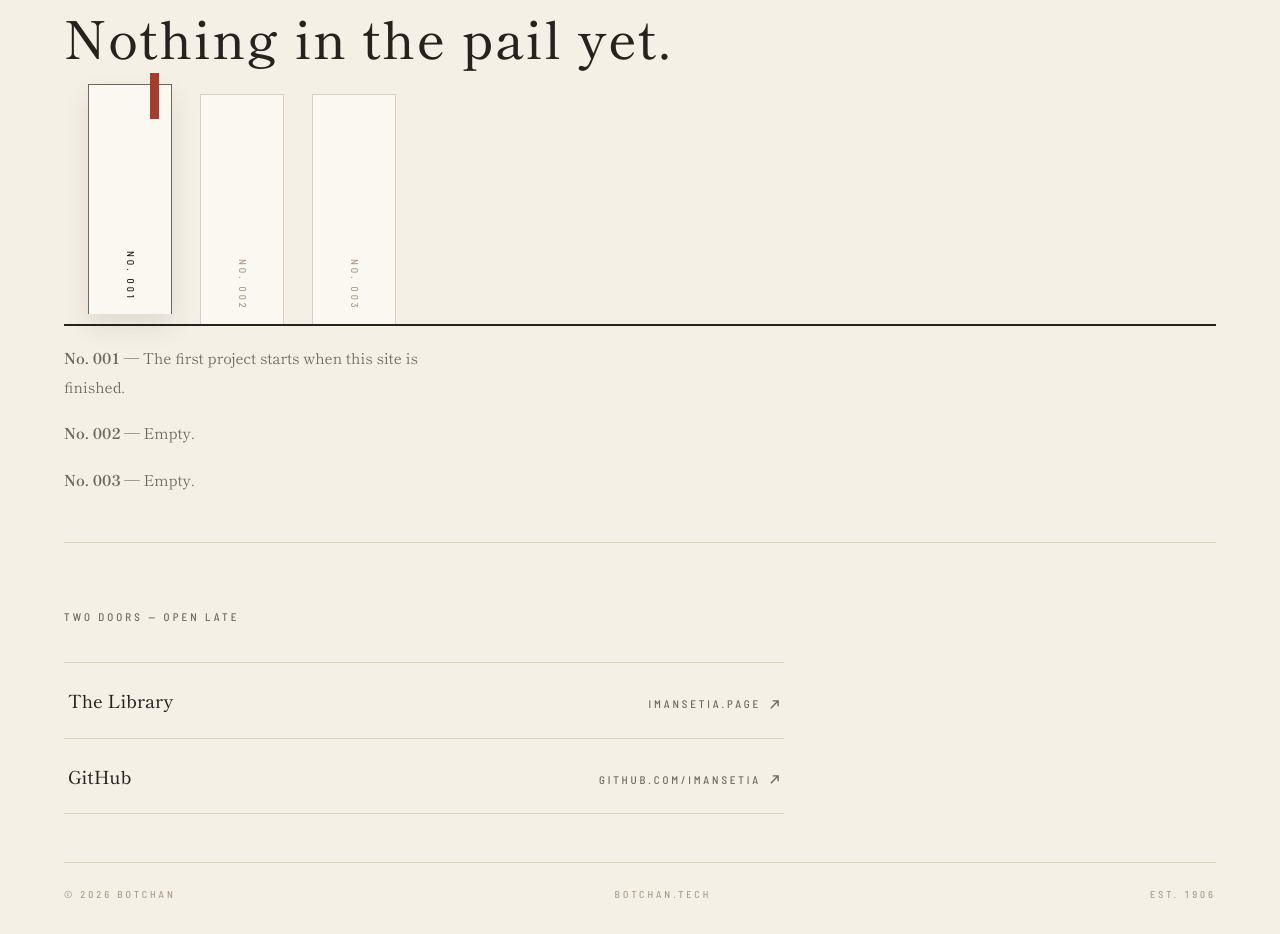
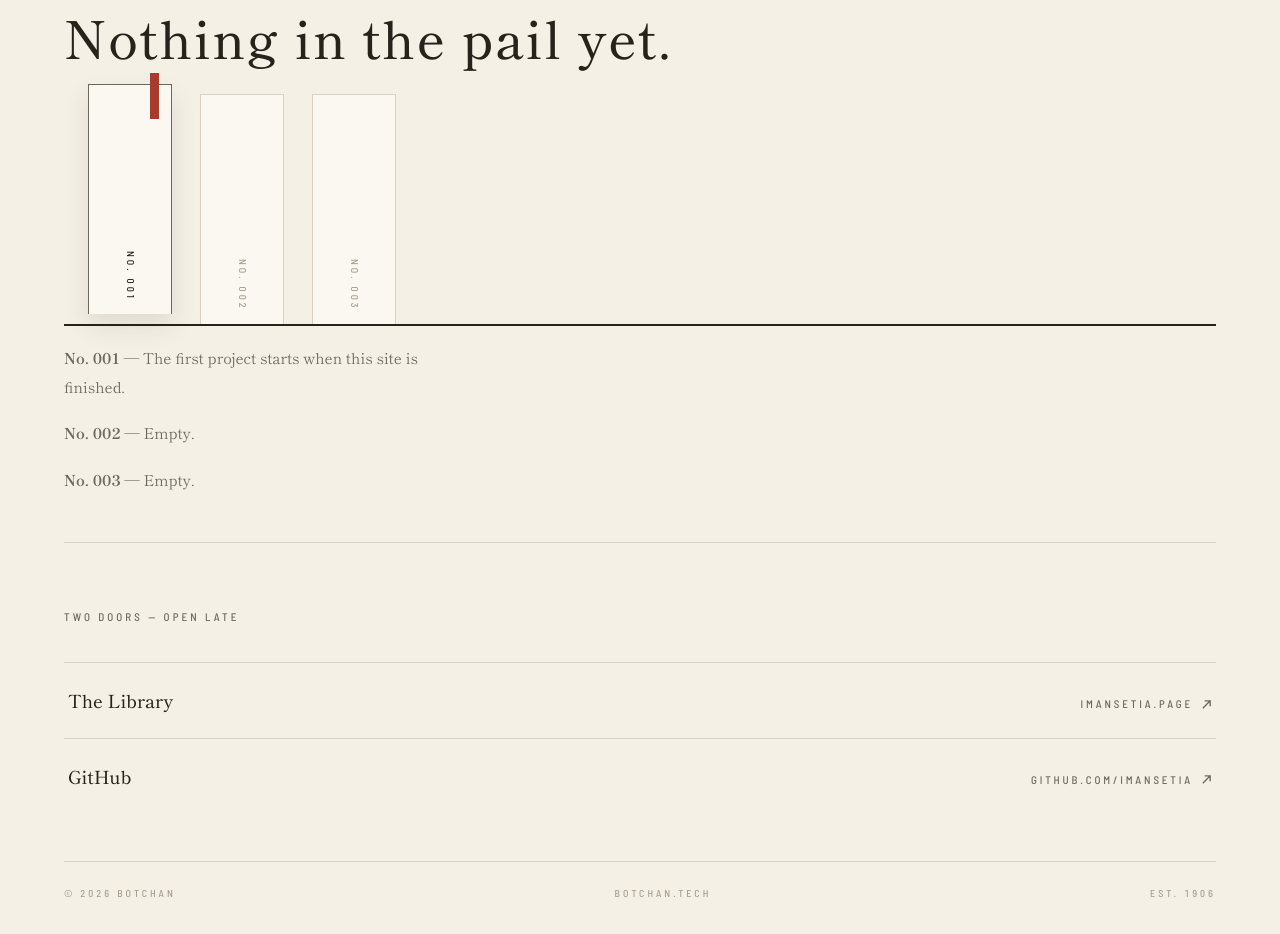
Before and after one commit to imansetia/botchan, an Astro site: page / in a window 1280 px wide. Shown: the part 1471-2405 px from the top of the page. Built offline with nearby package versions, Linux system fonts and the light colour scheme; Astro itself is replaced by a stand-in of ours.

Commit message:
Rapikan dasar halaman: garis pintu menyambung penuh, tanpa ujung menggantung; OG URL literal

```diff
--- a/src/layouts/BaseLayout.astro
+++ b/src/layouts/BaseLayout.astro
@@ -40,8 +40,8 @@ const {
     <meta property="og:site_name" content="Botchan" />
     <meta property="og:title" content={title} />
     <meta property="og:description" content={description} />
-    <meta property="og:url" content={Astro.site} />
-    <meta property="og:image" content={new URL('og.png', Astro.site)} />
+    <meta property="og:url" content="https://botchan.tech/" />
+    <meta property="og:image" content="https://botchan.tech/og.png" />
     <meta property="og:image:width" content="1200" />
     <meta property="og:image:height" content="630" />
     <meta name="twitter:card" content="summary_large_image" />
--- a/src/styles/global.css
+++ b/src/styles/global.css
@@ -312,11 +312,11 @@ main {
   max-width: 52ch;
 }
 
-/* Dua pintu — baris tenang bergaris rambut */
+/* Dua pintu — baris tenang: garis dari tepi ke tepi, tanpa ujung menggantung.
+   Setiap baris bergaris di ATAS saja; garis footer yang menutup halaman. */
 .doors {
   display: grid;
   gap: 0;
-  max-width: 720px;
 }
 
 .door {
@@ -325,14 +325,10 @@ main {
   justify-content: space-between;
   gap: 16px;
   padding: 20px 4px;
-  border-bottom: 1px solid var(--rule);
+  border-top: 1px solid var(--rule);
   text-decoration: none;
   color: var(--ink);
   font-size: 18px;
-}
-
-.door:first-child {
-  border-top: 1px solid var(--rule);
 }
 
 .door .title {
```
